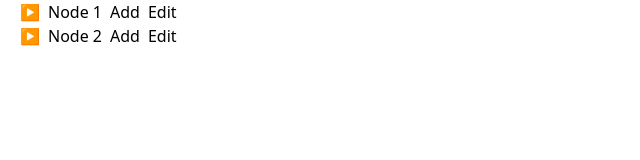
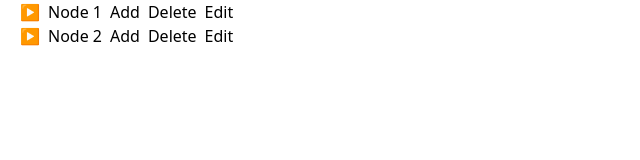
Before and after one commit to MukulDhiman03/ez-tree, a React (Vite) app: page / in a window 1280 px wide. Shown: the top 160 px of the page, without its empty margins (0-640 px from the left). Built offline with nearby package versions, Linux system fonts and the light colour scheme.

Commit message:
feat:add edit nodes label

```diff
--- a/src/components/Tree.jsx
+++ b/src/components/Tree.jsx
@@ -22,6 +22,9 @@ const Tree = () => {
     };
 
 
+
+
+
     const updateTree = (nodes, parentId, newNode) => {
         for (let node of nodes) {
 
@@ -36,10 +39,62 @@ const Tree = () => {
         }
     };
 
+    const deleteFromRoot = (list, id) => {
+        return list.filter(node => node.id !== id);
+    };
+
+    const deleteFromChildren = (list, id) => {
+        for (let node of list) {
+
+            if (node.children.some(child => child.id === id)) {
+                node.children = node.children.filter(child => child.id !== id);
+                return;
+            }
+
+            if (node.children.length > 0) {
+                deleteFromChildren(node.children, id);
+            }
+        }
+    };
+
+    const deleteNode = (id) => {
+        let updated = deleteFromRoot(treeData, id);
+        deleteFromChildren(updated, id);
+        setTreeData([...updated]);
+    };
+
+    const editNode = (id) => {
+        console.log("id ", id);
+        const newName = prompt("Enter new name:");
+        if (!newName) return;
+
+        updateLabel(treeData, newName, id);
+        setTreeData([...treeData]);
+    }
+    const updateLabel = (nodes, newName, id) => {
+        for (let node of nodes) {
+            if (node.id === id) {
+                node.label = newName;
+                return;
+            }
+
+            if (node.children && node.children.length > 0) {
+                updateLabel(node.children, newName, id)
+            }
+        }
+    }
+
 
     return (
         <div>
-            {treeData.map((node) => <TreeNode key={node.id} node={node} onAdd={addNode} />)}
+            {treeData.map((node) => <TreeNode
+                key={node.id}
+                node={node}
+                onAdd={addNode}
+                onDelete={deleteNode}
+                onEdit={editNode}
+            />
+            )}
         </div>
     )
 }
--- a/src/components/TreeNode.jsx
+++ b/src/components/TreeNode.jsx
@@ -1,6 +1,6 @@
 import React, { useState } from 'react';
 
-const TreeNode = ({ node, onAdd }) => {
+const TreeNode = ({ node, onAdd, onDelete, onEdit }) => {
     const [isExpanded, setIsExpanded] = useState(false);
 
     const toggleExpand = () => {
@@ -20,9 +20,11 @@ const TreeNode = ({ node, onAdd }) => {
                 <button onClick={() => onAdd(node.id)}>
                     Add
                 </button>
-                <button >
-                    Edit
+                <button onClick={() => onDelete(node.id)}>
+                    Delete
                 </button>
+                <button onClick={() => onEdit(node.id)}>Edit</button>
+
             </div>
 
             {isExpanded &&
@@ -31,6 +33,8 @@ const TreeNode = ({ node, onAdd }) => {
                         key={child.id}
                         node={child}
                         onAdd={onAdd}
+                        onDelete={onDelete}
+                        onEdit={onEdit}
                     />
                 ))
             }
```
